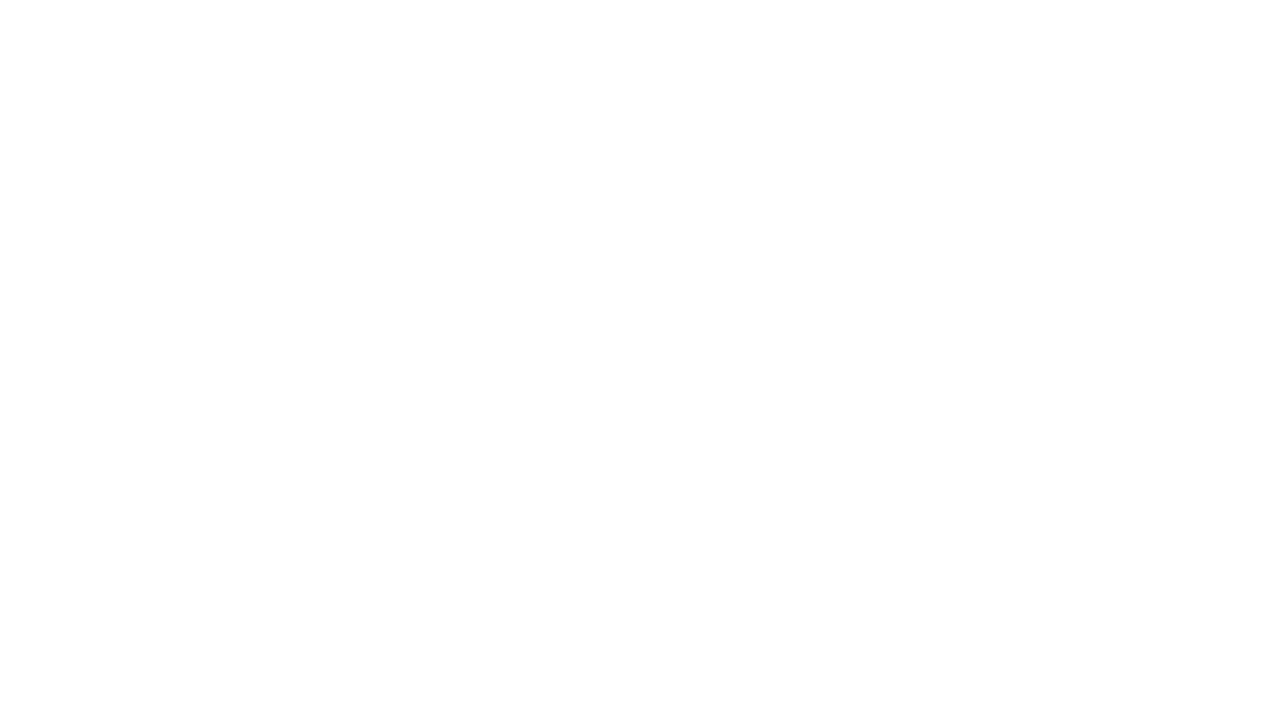
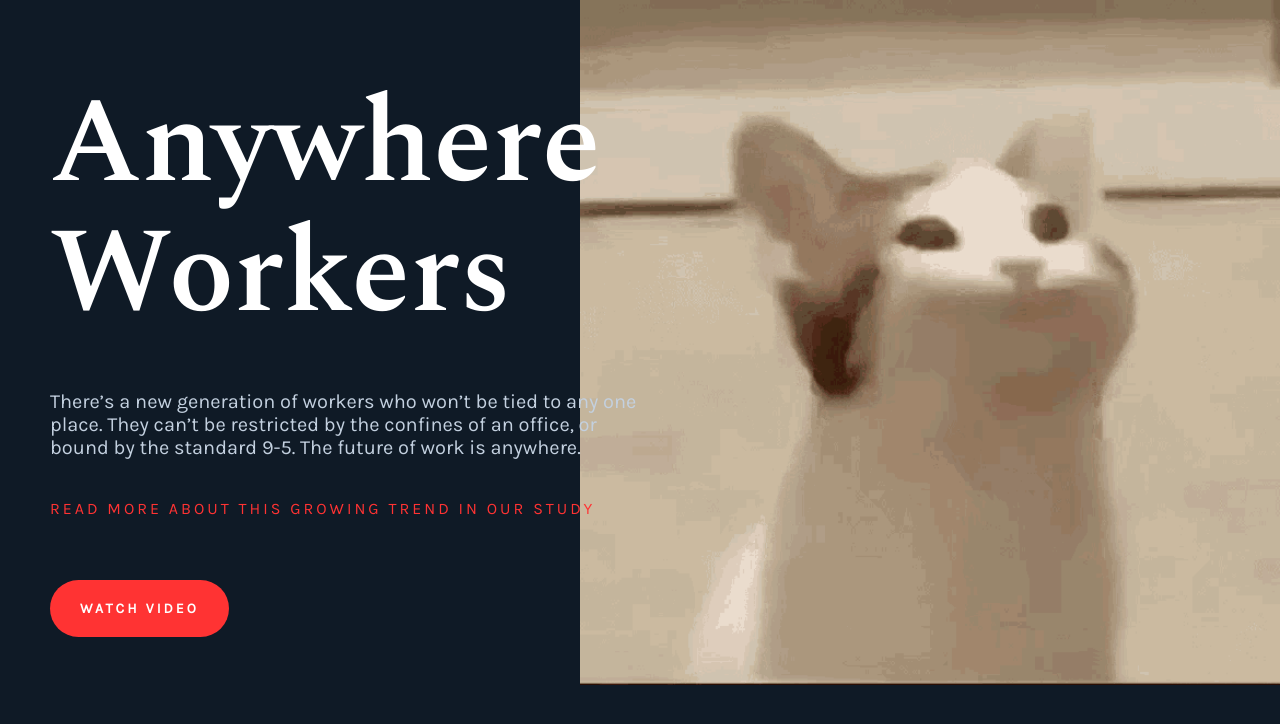
Before and after one commit to EHB-MCT/web1-exercise-04-anywhere-workers-BilalAzahaf, a plain HTML site: page index.html in a window 1280 px wide. Drawn offline with nearby package versions, Linux system fonts and the light colour scheme.

Commit message:
HTML & CSS Updated + Gif

```diff
--- a/index.html
+++ b/index.html
@@ -5,12 +5,26 @@
     <meta charset="UTF-8">
     <meta http-equiv="X-UA-Compatible" content="IE=edge">
     <meta name="viewport" content="width=device-width, initial-scale=1.0">
-    <title>Google Fonts</title>
+    <title>Anywhere Workers</title>
     <link rel="stylesheet" href="style.css">
 </head>
 
 <body>
 
+    <h1>Anywhere
+        <br>
+        Workers
+    </h1>
+
+    <p>There’s a new generation of workers who won’t be tied to any one place.
+        They can’t be restricted by the confines of an office, or bound by the standard 9-5.
+        The future of work is anywhere.
+    </p>
+
+    <p class="read-more">Read more about this growing trend in our study</p>
+
+    <a href="#">Watch Video</a>
+
 </body>
 
 </html>
--- a/style.css
+++ b/style.css
@@ -1 +1,46 @@
-/* nothing here */
+@import url('https://fonts.googleapis.com/css2?family=Karla&family=Spectral:wght@600&display=swap');
+
+body {
+    background-color: #0f1a26;
+    margin: 50px;
+    font-family: 'Karla' , sans-serif;
+    background-image: url(images/pop-cat.gif);
+    background-repeat: no-repeat;
+    background-size: 700px;
+    background-position: right top;
+}
+
+h1 {
+    font-size: 120px;
+    line-height: 130px;
+    color: #FFF;
+    margin-bottom: 50px;
+    font-family: 'Spectral' , serif;
+}
+
+p {
+    font-size: 20px;
+    color: #c3d0df;
+    width: 50%;
+    margin-bottom: 40px;
+}
+
+.read-more {
+    color: #f33;
+    margin-bottom: 80px;
+    text-transform: uppercase;
+    font-size: 16px;
+    letter-spacing: 3px;
+}
+
+a {background-color: #F33;
+    padding: 20px 30px;
+    border-radius: 30px;
+    color: #FFF;
+    text-transform: uppercase;
+    text-decoration: none;
+    font-size: 14px;
+    font-weight: bold;
+    letter-spacing: 3px;
+
+}
```
Also changed, not shown: images/pop-cat.gif (added).
